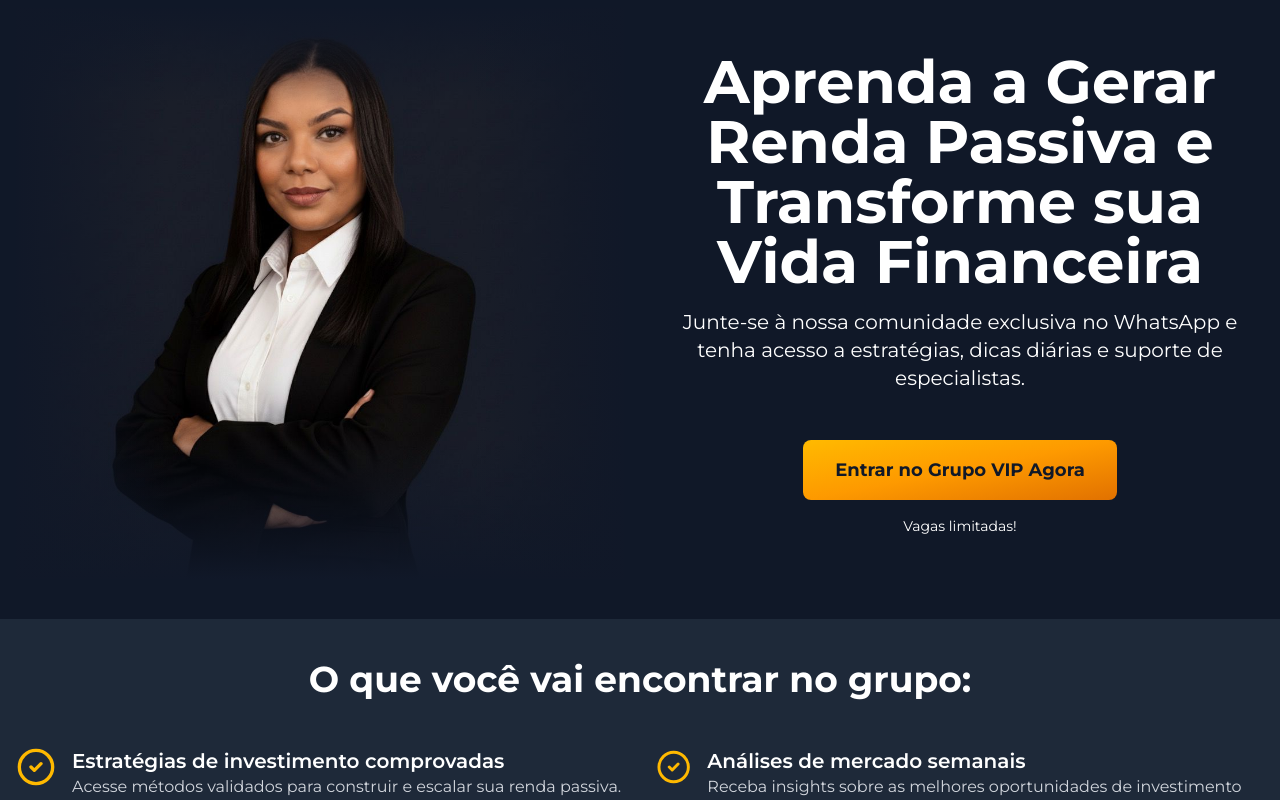
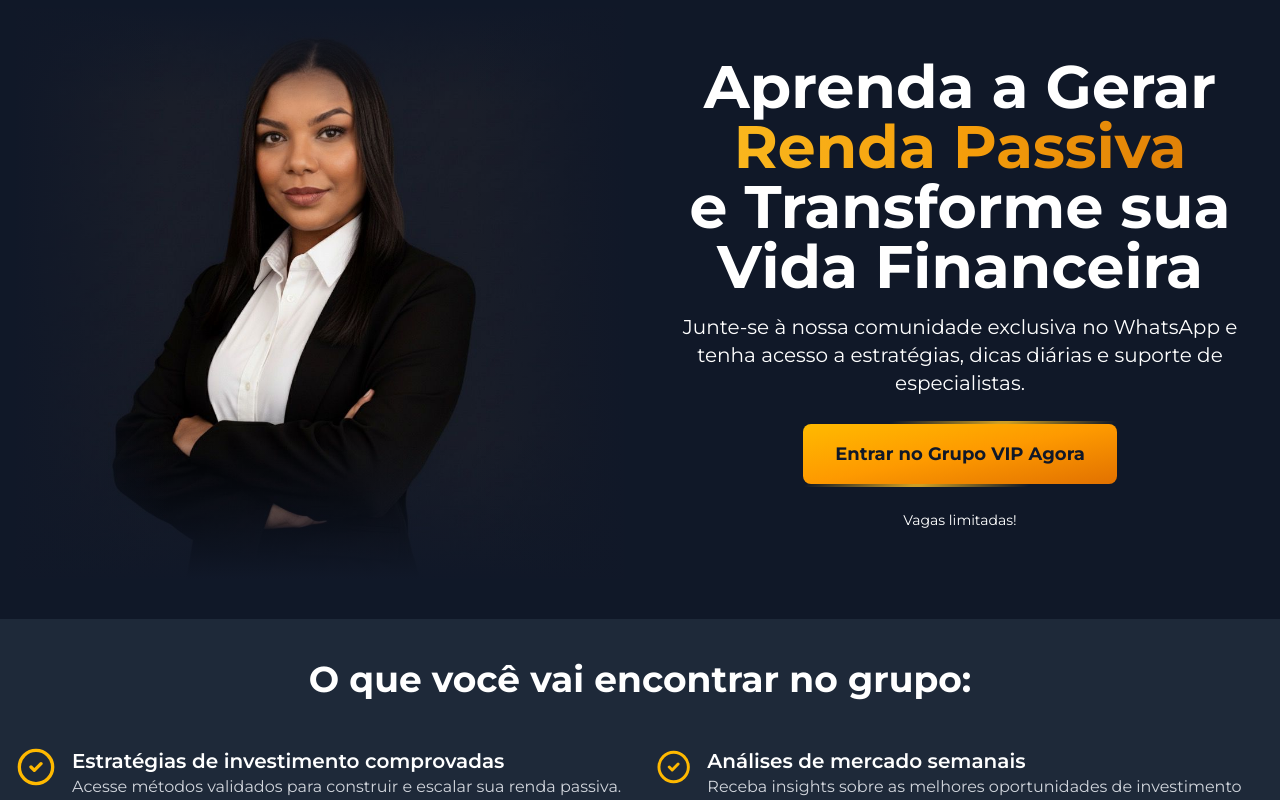
Before and after one commit to maarcospaaulo/skoni-lp, a Next.js app: page /alavancagem-patrimonial in a window 1280 px wide. Shown: the top 800 px of the page. Built offline with nearby package versions, Linux system fonts and the light colour scheme.

Commit message:
adjustments

```diff
--- a/src/app/alavancagem-patrimonial/page.tsx
+++ b/src/app/alavancagem-patrimonial/page.tsx
@@ -18,15 +18,17 @@ const AlavancagemPatrimonialPage = () => {
             </div>
             <div className="text-center">
               <h1 className="text-4xl md:text-6xl font-bold mb-4">
-                Aprenda a Gerar Renda Passiva e Transforme sua Vida Financeira
+                Aprenda a Gerar <span className="block text-gradient-amber">Renda Passiva</span> e Transforme sua Vida Financeira
               </h1>
               <p className="text-lg md:text-xl mb-6">
                 Junte-se à nossa comunidade exclusiva no WhatsApp e tenha acesso a estratégias, dicas diárias e suporte de especialistas.
               </p>
-              <div className="mt-12 text-center">
-                <button className="bg-gradient-to-br from-amber-400 via-amber-500 to-amber-600 text-gray-900 hover:from-amber-500 hover:via-amber-600 hover:to-amber-700 font-bold py-4 px-8 text-lg rounded-lg">
-                Entrar no Grupo VIP Agora
-                </button>
+              <div className="mt-6 text-center relative">
+                <div className="rotating-border-button-wrapper inline-block">
+                  <button className="bg-gradient-to-br from-amber-400 via-amber-500 to-amber-600 text-gray-900 hover:from-amber-500 hover:via-amber-600 hover:to-amber-700 font-bold py-4 px-8 text-lg rounded-lg z-10">
+                  Entrar no Grupo VIP Agora
+                  </button>
+                </div>
               </div>
 
               <p className="text-sm mt-4 text-center">Vagas limitadas!</p>
@@ -83,7 +85,7 @@ const AlavancagemPatrimonialPage = () => {
       <section className="full-width bg-gray-900 py-10">
         <div className="container mx-auto px-4 text-center">
           <h2 className="text-3xl md:text-5xl font-bold text-white mb-8">
-            Sua jornada para a renda passiva começa aqui. Vagas limitadas!
+            Sua jornada para a renda passiva começa aqui.<span className="block">Vagas limitadas!</span>
           </h2>
           <button className="bg-gradient-to-br from-amber-400 via-amber-500 to-amber-600 text-gray-900 hover:from-amber-500 hover:via-amber-600 hover:to-amber-700 font-bold py-4 px-10 rounded-lg text-xl">
             Garantir minha vaga no grupo
--- a/src/app/globals.css
+++ b/src/app/globals.css
@@ -29,7 +29,8 @@ html {
 }
 
 @keyframes back-and-forth {
-  0%, 100% {
+  0%,
+  100% {
     transform: translateX(0);
   }
   50% {
@@ -38,15 +39,99 @@ html {
 }
 
 /* Utilities for 3D Flip Card */
-.perspective-1000 { perspective: 1000px; }
-.transform-style-preserve-3d { transform-style: preserve-3d; }
-.rotate-y-180 { transform: rotateY(180deg); }
-.backface-hidden { backface-visibility: hidden; }
+.perspective-1000 {
+  perspective: 1000px;
+}
+.transform-style-preserve-3d {
+  transform-style: preserve-3d;
+}
+.rotate-y-180 {
+  transform: rotateY(180deg);
+}
+.backface-hidden {
+  backface-visibility: hidden;
+}
 
 /* Utility to hide scrollbar */
-.scrollbar-hide::-webkit-scrollbar { display: none; }
-.scrollbar-hide { -ms-overflow-style: none; scrollbar-width: none; }
+.scrollbar-hide::-webkit-scrollbar {
+  display: none;
+}
+.scrollbar-hide {
+  -ms-overflow-style: none;
+  scrollbar-width: none;
+}
 
 .font-montserrat {
   font-family: var(--font-montserrat);
 }
+
+@keyframes border-spin {
+  0% {
+    transform: translate(-50%, -50%) rotate(0deg);
+  }
+  100% {
+    transform: translate(-50%, -50%) rotate(360deg);
+  }
+}
+
+.rotating-border-button-wrapper {
+  position: relative;
+  display: inline-block;
+  padding: 3px; /* Controls the thickness of the border */
+  border-radius: 0.5rem; /* Match the button's rounded-lg */
+  overflow: hidden;
+  z-index: 0;
+}
+
+.rotating-border-button-wrapper::before {
+  content: "";
+  position: absolute;
+  top: 50%;
+  left: 50%;
+  width: 200%; /* Make it larger than the container */
+  height: 200%; /* Make it larger than the container */
+  background: linear-gradient(
+    0deg,
+    transparent 0%,
+    rgba(251, 191, 36, 0.8) 48%,
+    /* amber-400 with opacity */ rgba(251, 191, 36, 0.8) 52%,
+    transparent 100%
+  );
+  animation: border-spin 4s linear infinite;
+  z-index: -1;
+  border-radius: inherit;
+}
+
+/* Optional: Add a subtle inner glow effect for better integration */
+.rotating-border-button-wrapper::after {
+  content: "";
+  position: absolute;
+  inset: 0;
+  background: rgba(251, 191, 36, 0.1); /* Subtle amber glow */
+  border-radius: inherit;
+  z-index: -1;
+  opacity: 0;
+  transition: opacity 0.3s ease;
+}
+
+.rotating-border-button-wrapper:hover::after {
+  opacity: 1;
+}
+
+.rotating-border-button-wrapper .relative {
+  position: relative;
+  z-index: 10;
+}
+
+/* New utility for text gradients */
+.text-gradient-amber {
+  background: linear-gradient(
+    to right,
+    #fbbf24,
+    #f59e0b,
+    #d97706
+  ); /* Tailwind amber-400, amber-500, amber-600 */
+  -webkit-background-clip: text;
+  background-clip: text;
+  color: transparent;
+}
```
